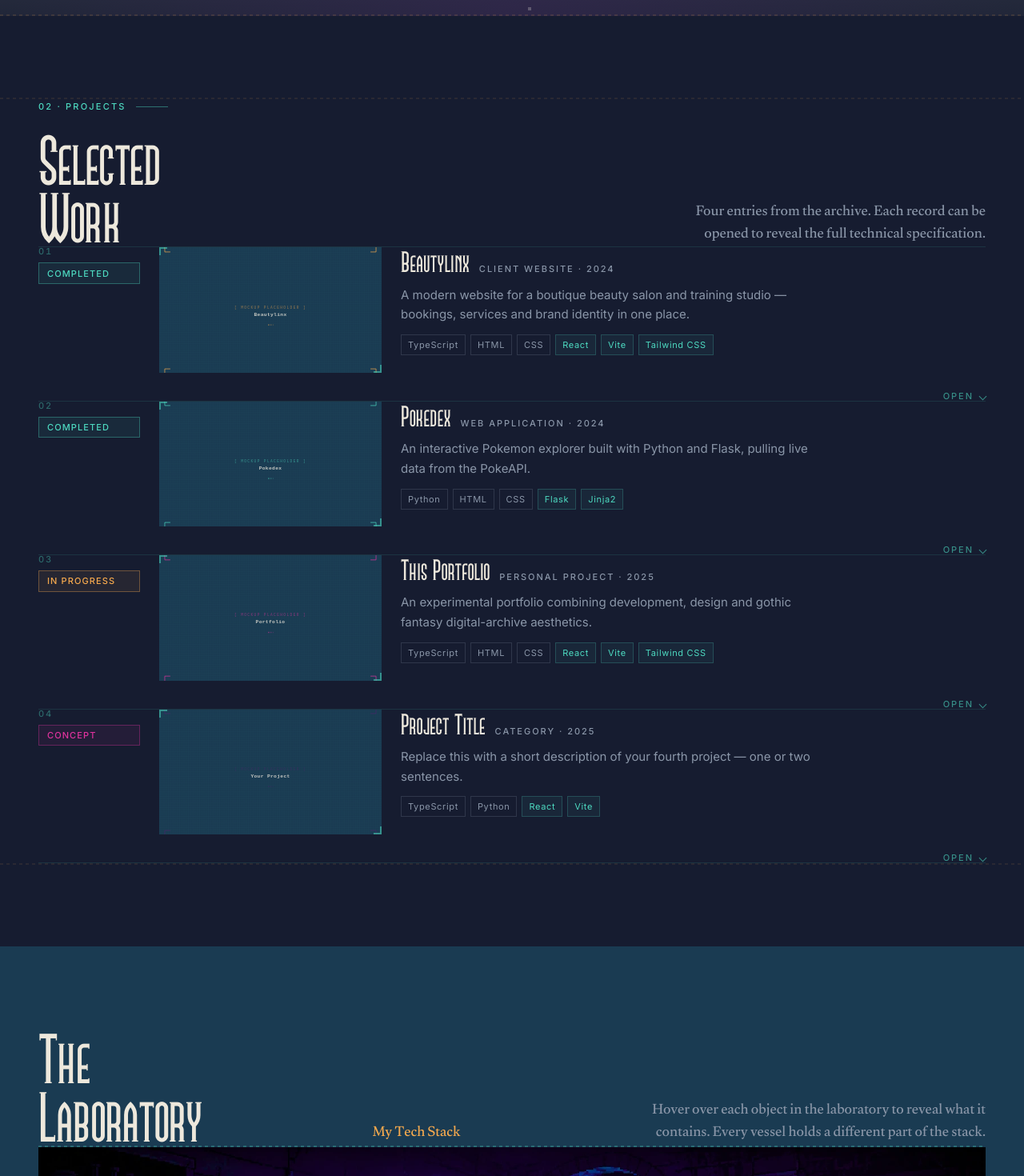
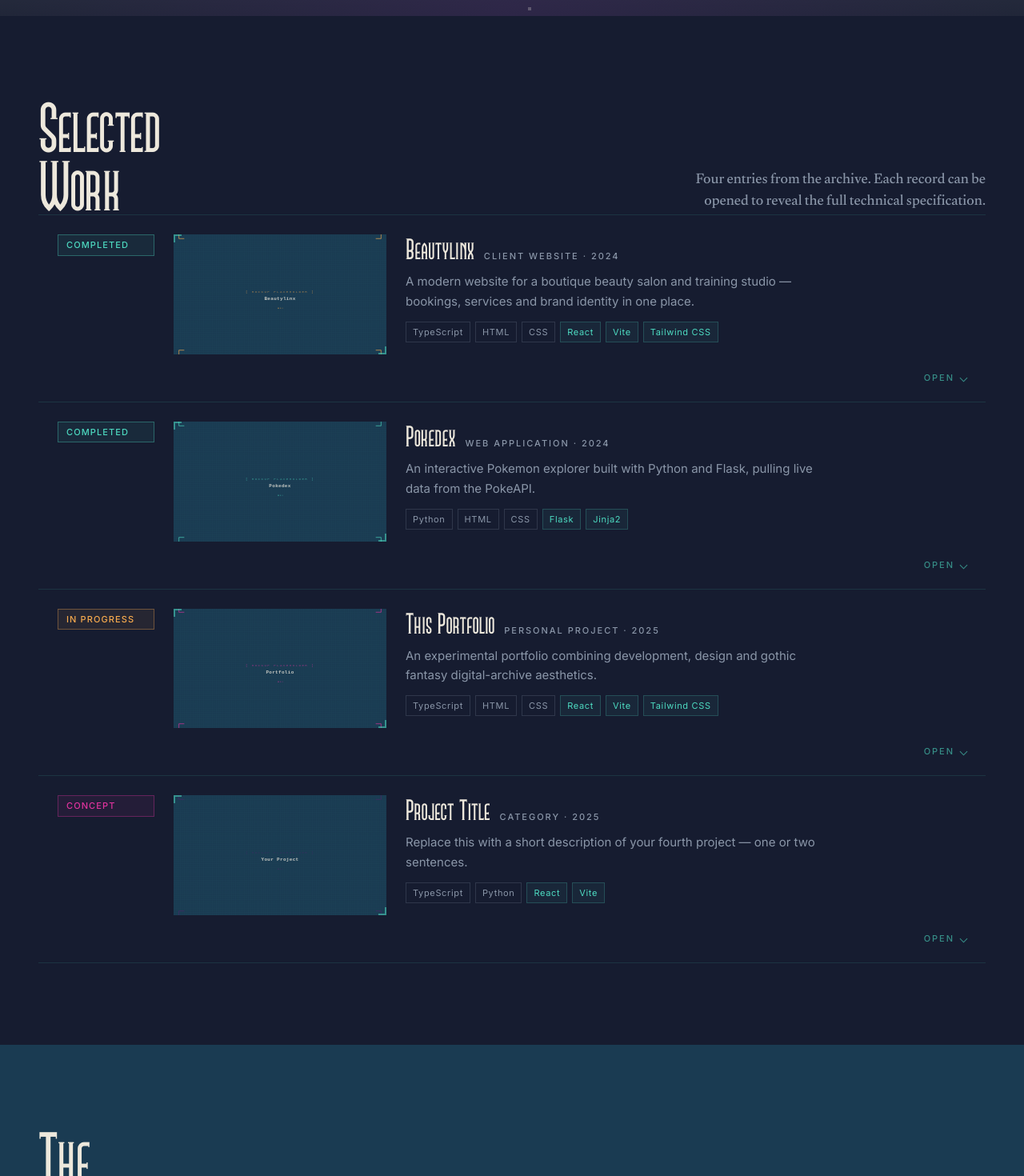
Before and after one commit to Lexusbat/Portfolio, a React (Vite) app: page / in a window 1280 px wide. Shown: the part 780-2250 px from the top of the page at 80% size. Built offline with nearby package versions, Linux system fonts and the light colour scheme; grey boxes are pictures that could not be loaded.

Commit message:
Padding and Dividers Changes

```diff
--- a/src/components/Navbar.tsx
+++ b/src/components/Navbar.tsx
@@ -161,9 +161,6 @@ const Navbar = () => {
           className="relative z-10 flex flex-col items-center gap-8"
           aria-label="Mobile navigation links"
         >
-          {/* Pixel divider top */}
-          <div className="pixel-divider w-24 mb-2" aria-hidden="true" />
-
           {NAV_ITEMS.map(({ id, label }) => (
             <a
               key={id}
@@ -187,8 +184,6 @@ const Navbar = () => {
             Start a Project
           </a>
 
-          {/* Pixel divider bottom */}
-          <div className="pixel-divider w-24 mt-2" aria-hidden="true" />
         </nav>
       </div>
     </>
--- a/src/index.css
+++ b/src/index.css
@@ -508,32 +508,6 @@ body {
 }
 
 /* ============================================================
-   PIXEL DIVIDER
-   ============================================================ */
-
-.pixel-divider {
-  width: 100%;
-  height: 2px;
-  background-image: repeating-linear-gradient(
-    90deg,
-    rgba(245, 169, 78, 0.45) 0px,
-    rgba(245, 169, 78, 0.45) 4px,
-    transparent 4px,
-    transparent 8px
-  );
-}
-
-.pixel-divider-tech {
-  background-image: repeating-linear-gradient(
-    90deg,
-    rgba(77, 217, 192, 0.35) 0px,
-    rgba(77, 217, 192, 0.35) 4px,
-    transparent 4px,
-    transparent 8px
-  );
-}
-
-/* ============================================================
    SECTION NUMBER LABEL
    ============================================================ */
 
--- a/src/sections/About.tsx
+++ b/src/sections/About.tsx
@@ -273,8 +273,6 @@ const About = () => (
       background: 'linear-gradient(to bottom, #161C30 0%, #1a1f38 50%, #161C30 100%)',
     }}
   >
-    <div className="pixel-divider opacity-20 mb-0" aria-hidden="true" />
-
     <div className="container-grid">
 
       {/* ── Section header ── */}
@@ -361,7 +359,6 @@ const About = () => (
 
     </div>
 
-    <div className="pixel-divider opacity-20 mt-16" aria-hidden="true" />
   </section>
 )
 
--- a/src/sections/Contact.tsx
+++ b/src/sections/Contact.tsx
@@ -98,8 +98,6 @@ const Contact = () => {
       aria-labelledby="contact-heading"
       className="relative section-pad bg-[#161C30]"
     >
-      <div className="pixel-divider opacity-20 mb-0" aria-hidden="true" />
-
       <div className="container-grid">
         <div className="grid-8 gap-y-12">
 
@@ -125,9 +123,6 @@ const Contact = () => {
                 software problem? Open a transmission.
               </p>
             </div>
-
-            {/* Pixel divider */}
-            <div className="pixel-divider w-20 opacity-40" aria-hidden="true" />
 
             {/* Direct pathways */}
             <div className="flex flex-col gap-5">
@@ -215,25 +210,6 @@ const Contact = () => {
               </div>
             </div>
 
-          </div>
-
-          {/* ── Vertical pixel divider — desktop only ── */}
-          <div
-            aria-hidden="true"
-            className="hidden lg:flex col-span-1 justify-center"
-          >
-            <div
-              className="w-px h-full"
-              style={{
-                backgroundImage: `repeating-linear-gradient(
-                  to bottom,
-                  rgba(77,217,192,0.25) 0px,
-                  rgba(77,217,192,0.25) 4px,
-                  transparent 4px,
-                  transparent 8px
-                )`,
-              }}
-            />
           </div>
 
           {/* ── Right column: form ── col 5–8 */}
@@ -414,7 +390,6 @@ const Contact = () => {
         </div>
       </div>
 
-      <div className="pixel-divider opacity-20 mt-16" aria-hidden="true" />
     </section>
   )
 }
--- a/src/sections/Hero.tsx
+++ b/src/sections/Hero.tsx
@@ -238,11 +238,7 @@ const Hero = () => {
         </span>
       </a>
 
-      {/* ── Bottom pixel divider ── */}
-      <div
-        aria-hidden="true"
-        className="absolute bottom-0 left-0 right-0 pixel-divider opacity-30"
-      />
+
     </section>
   )
 }
--- a/src/sections/Love.tsx
+++ b/src/sections/Love.tsx
@@ -97,9 +97,6 @@ const Love = () => (
             The things that pull me forward — in work, in craft, and everywhere in between.
           </p>
 
-          {/* Pixel divider */}
-          <div className="pixel-divider w-24 opacity-40" aria-hidden="true" />
-
           {/* Loved things — horizontal flowing list */}
           <ul
             className="
@@ -160,21 +157,6 @@ const Love = () => (
       }}
     />
 
-    {/* ── Pixel divider at base ── */}
-    <div
-      aria-hidden="true"
-      className="absolute bottom-0 left-0 right-0"
-      style={{
-        backgroundImage: `repeating-linear-gradient(
-          90deg,
-          rgba(224,51,158,0.25) 0px,
-          rgba(224,51,158,0.25) 4px,
-          transparent 4px,
-          transparent 8px
-        )`,
-        height: '2px',
-      }}
-    />
   </section>
 )
 
--- a/src/sections/Projects.tsx
+++ b/src/sections/Projects.tsx
@@ -50,33 +50,27 @@ function MetaRow({
    Individual project record
 ───────────────────────────────────────────── */
 
-function ProjectRecord({ project, index }: { project: Project; index: number }) {
+function ProjectRecord({ project}: { project: Project; index: number }) {
   const [open, setOpen] = useState(false)
   const detailsId = useId()
 
-  /* Archive index — zero-padded */
-  const archiveNum = String(index + 1).padStart(2, '0')
+
 
   return (
     <article
       className="
-        group relative
+        group p-6! relative
         border-b border-[rgba(77,217,192,0.12)]
         transition-colors duration-300
         hover:border-[rgba(77,217,192,0.22)]
       "
     >
       {/* ── Collapsed row ── */}
-      <div className="grid-8 items-start py-7 gap-y-5">
+      <div className="grid-8 items-start gap-y-5">
 
         {/* Index + status — col 1 */}
         <div className="col-span-1 flex flex-col gap-2 pt-1">
-          <span
-            className="text-label text-[#4DD9C0]/40 tabular-nums"
-            aria-hidden="true"
-          >
-            {archiveNum}
-          </span>
+
           <span className={`status-badge ${STATUS_CLASS[project.status]} text-[0.6rem]`}>
             {project.status}
           </span>
@@ -142,10 +136,7 @@ function ProjectRecord({ project, index }: { project: Project; index: number })
               flex items-center gap-2
               text-label text-[#4DD9C0]/60
               hover:text-[#4DD9C0]
-              transition-colors duration-200
-              outline-none focus-visible:outline-2
-              focus-visible:outline-[#4DD9C0]
-              focus-visible:outline-offset-3
+
               cursor-pointer
             "
           >
@@ -174,18 +165,14 @@ function ProjectRecord({ project, index }: { project: Project; index: number })
         <div
           className="
             mx-0 mb-7
-            border-t border-[rgba(77,217,192,0.10)]
+
             pt-6 pb-2
           "
         >
           {/* Archive file header */}
-          <div className="flex items-center gap-3 mb-6">
-            <div className="pixel-divider-tech flex-1 h-px" aria-hidden="true" />
-            <span className="text-label text-[#4DD9C0]/40 whitespace-nowrap">
-              Archive Record · {archiveNum}
-            </span>
-            <div className="pixel-divider-tech flex-1 h-px" aria-hidden="true" />
-          </div>
+          <div className="flex items-center gap-3 mb-6 mt-6">
+
+
 
           <div className="grid-8 gap-y-8">
 
@@ -233,6 +220,7 @@ function ProjectRecord({ project, index }: { project: Project; index: number })
                   {project.collaboration}
                 </span>
               </div>
+               </div>
 
             </div>
           </div>
@@ -252,9 +240,6 @@ const Projects = () => (
     aria-labelledby="projects-heading"
     className="relative section-pad bg-[#161C30]"
   >
-    {/* Top pixel divider */}
-    <div className="pixel-divider opacity-20 mb-0" aria-hidden="true" />
-
     <div className="container-grid">
 
       {/* ── Section header — asymmetric ── */}
@@ -262,9 +247,7 @@ const Projects = () => (
 
         {/* Eyebrow left-aligned col 1–2 */}
         <div className="col-span-8 flex flex-col gap-5">
-          <p className="section-eyebrow">
-            02 · Projects
-          </p>
+
 
           {/* Heading spans left, metadata floats right */}
           <div className="flex flex-col sm:flex-row sm:items-end sm:justify-between gap-4">
@@ -291,7 +274,7 @@ const Projects = () => (
 
       {/* ── Project list ── */}
       <div
-        className="border-t border-[rgba(77,217,192,0.12)]"
+        className="border-t border-[rgba(77,217,192,0.12)] pt-6"
         role="list"
         aria-label="Project records"
       >
@@ -304,8 +287,6 @@ const Projects = () => (
 
     </div>
 
-    {/* Bottom pixel divider */}
-    <div className="pixel-divider opacity-20 mt-0" aria-hidden="true" />
   </section>
 )
 
--- a/src/sections/Skills.tsx
+++ b/src/sections/Skills.tsx
@@ -320,16 +320,6 @@ export function Skills() {
           </div>
         </div>
 
-        {/* ── Pixel divider above lab ── */}
-        <div
-          aria-hidden="true"
-          className="mb-4"
-          style={{
-            height: '2px',
-            backgroundImage: `repeating-linear-gradient(90deg, rgba(77,217,192,0.30) 0px, rgba(77,217,192,0.30) 4px, transparent 4px, transparent 8px)`,
-          }}
-        />
-
         {/* ── Lab scene ── */}
         <div className="bracket-corner bracket-corner-tech">
           <LabScene />
@@ -340,15 +330,6 @@ export function Skills() {
 
       </div>
 
-      {/* Bottom pixel divider */}
-      <div
-        aria-hidden="true"
-        className="mt-16"
-        style={{
-          height: '2px',
-          backgroundImage: `repeating-linear-gradient(90deg, rgba(77,217,192,0.20) 0px, rgba(77,217,192,0.20) 4px, transparent 4px, transparent 8px)`,
-        }}
-      />
     </section>
   )
 }
```
